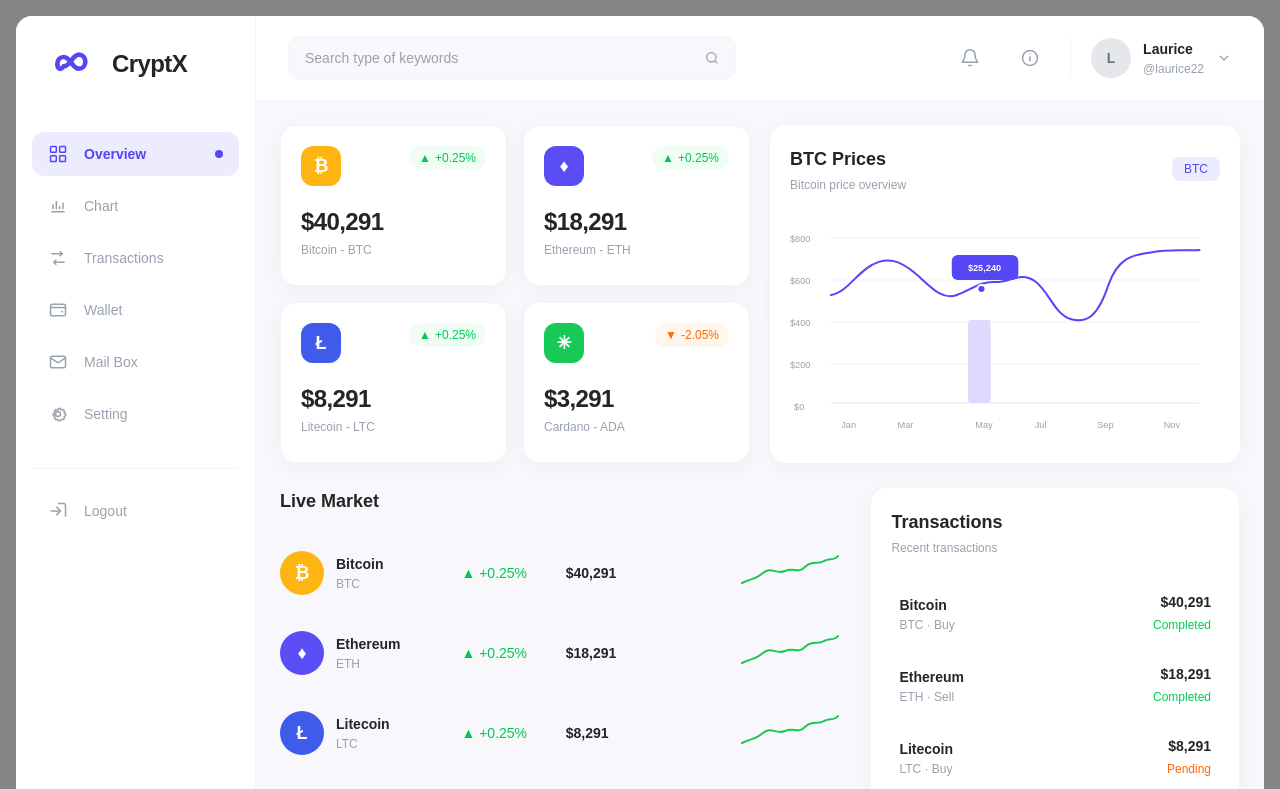
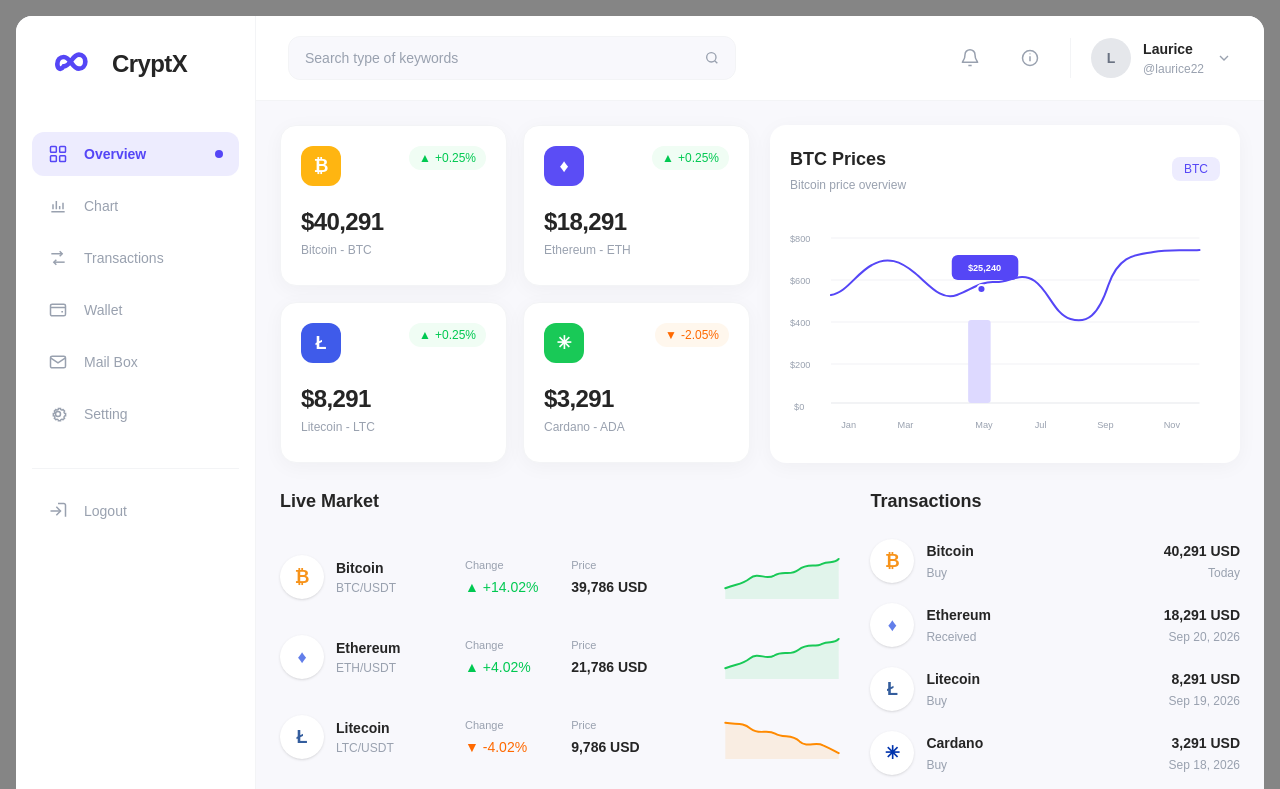
Before and after one commit to bonolokeletsophasha-ai/cryptx, a React (Vite) app: page / in a window 1280 px wide. Shown: the top 789 px of the page. Built offline with nearby package versions, Linux system fonts and the light colour scheme.

Commit message:
Updated Tranascation table and live amrket

```diff
--- a/src/components/ui/LiveMarket.jsx
+++ b/src/components/ui/LiveMarket.jsx
@@ -2,41 +2,41 @@ const marketData = [
   {
     id: 1,
     icon: '₿',
-    iconBg: 'bg-[#ffb511]',
+    iconColor: 'text-[#f7931a]',
     name: 'Bitcoin',
-    symbol: 'BTC',
-    price: '$40,291',
-    change: '+0.25%',
+    symbol: 'BTC/USDT',
+    price: '39,786 USD',
+    change: '+14.02%',
     positive: true,
   },
   {
     id: 2,
     icon: '♦',
-    iconBg: 'bg-[#5b4df5]',
+    iconColor: 'text-[#627eea]',
     name: 'Ethereum',
-    symbol: 'ETH',
-    price: '$18,291',
-    change: '+0.25%',
+    symbol: 'ETH/USDT',
+    price: '21,786 USD',
+    change: '+4.02%',
     positive: true,
   },
   {
     id: 3,
     icon: 'Ł',
-    iconBg: 'bg-[#3f5bea]',
+    iconColor: 'text-[#345d9d]',
     name: 'Litecoin',
-    symbol: 'LTC',
-    price: '$8,291',
-    change: '+0.25%',
-    positive: true,
+    symbol: 'LTC/USDT',
+    price: '9,786 USD',
+    change: '-4.02%',
+    positive: false,
   },
   {
     id: 4,
     icon: '✳',
-    iconBg: 'bg-[#19c957]',
+    iconColor: 'text-[#0033ad]',
     name: 'Cardano',
-    symbol: 'ADA',
-    price: '$3,291',
-    change: '-2.05%',
+    symbol: 'ADA/USDT',
+    price: '4,786 USD',
+    change: '+0.02%',
     positive: false,
   },
 ]
@@ -46,7 +46,7 @@ function LiveMarket() {
     <section className="h-full">
 
       {/* Heading */}
-      <div className="mb-5">
+      <div className="mb-6">
         <h2 className="text-lg font-semibold text-[#252525]">
           Live Market
         </h2>
@@ -58,19 +58,22 @@ function LiveMarket() {
         {marketData.map((coin) => (
           <div
             key={coin.id}
-            className="grid grid-cols-[1.5fr_0.8fr_0.9fr_1.5fr] items-center gap-4 py-4"
+            className="grid grid-cols-[1.5fr_0.8fr_0.9fr_1.4fr] items-center gap-4 py-4"
           >
 
             {/* Coin */}
             <div className="flex items-center gap-3">
 
-              {/* Circular Icon */}
-              <div
-                className={`flex h-11 w-11 shrink-0 items-center justify-center rounded-full text-lg font-semibold text-white ${coin.iconBg}`}
-              >
-                {coin.icon}
+              {/* White Circular Icon */}
+              <div className="flex h-11 w-11 shrink-0 items-center justify-center rounded-full bg-white shadow-sm">
+                <span
+                  className={`text-lg font-bold ${coin.iconColor}`}
+                >
+                  {coin.icon}
+                </span>
               </div>
 
+              {/* Coin Name */}
               <div>
                 <p className="text-sm font-semibold text-[#252525]">
                   {coin.name}
@@ -85,8 +88,12 @@ function LiveMarket() {
 
             {/* Change */}
             <div>
+              <p className="text-[11px] text-gray-400">
+                Change
+              </p>
+
               <p
-                className={`text-sm font-medium ${
+                className={`mt-1 text-sm font-medium ${
                   coin.positive
                     ? 'text-green-500'
                     : 'text-orange-500'
@@ -98,31 +105,58 @@ function LiveMarket() {
 
             {/* Price */}
             <div>
-              <p className="text-sm font-semibold text-[#252525]">
+              <p className="text-[11px] text-gray-400">
+                Price
+              </p>
+
+              <p className="mt-1 text-sm font-semibold text-[#252525]">
                 {coin.price}
               </p>
             </div>
 
-            {/* Graph */}
+            {/* Shaded Graph */}
             <div className="flex justify-end">
 
               <svg
-                viewBox="0 0 100 40"
-                className="h-10 w-28"
+                viewBox="0 0 120 45"
+                className="h-11 w-32"
                 fill="none"
               >
+
+                {/* Shaded Area */}
                 <path
                   d={
                     coin.positive
-                      ? 'M2 30 C12 25 15 27 23 20 C31 13 37 22 45 18 C54 14 58 21 65 14 C72 7 78 12 84 8 C90 5 94 8 98 3'
-                      : 'M2 8 C12 10 17 6 25 13 C34 20 39 12 47 17 C56 23 61 18 68 25 C76 32 83 24 89 29 C94 32 97 35 98 37'
+                      ? 'M2 34 C14 29 18 31 27 24 C36 17 43 26 52 21 C62 15 68 22 77 15 C86 8 94 13 101 9 C108 6 114 9 118 4 L118 45 L2 45 Z'
+                      : 'M2 8 C14 10 19 7 28 14 C37 21 44 14 53 19 C62 24 70 19 78 27 C86 34 94 27 102 31 C109 34 114 37 118 39 L118 45 L2 45 Z'
                   }
-                  stroke={coin.positive ? '#19c957' : '#ff8a00'}
+                  fill={
+                    coin.positive
+                      ? 'rgba(25, 201, 87, 0.10)'
+                      : 'rgba(255, 138, 0, 0.10)'
+                  }
+                />
+
+                {/* Graph Line */}
+                <path
+                  d={
+                    coin.positive
+                      ? 'M2 34 C14 29 18 31 27 24 C36 17 43 26 52 21 C62 15 68 22 77 15 C86 8 94 13 101 9 C108 6 114 9 118 4'
+                      : 'M2 8 C14 10 19 7 28 14 C37 21 44 14 53 19 C62 24 70 19 78 27 C86 34 94 27 102 31 C109 34 114 37 118 39'
+                  }
+                  stroke={
+                    coin.positive
+                      ? '#19c957'
+                      : '#ff8a00'
+                  }
                   strokeWidth="2"
                   strokeLinecap="round"
                 />
+
               </svg>
+
             </div>
+
           </div>
         ))}
 
--- a/src/components/ui/TransactionTable.jsx
+++ b/src/components/ui/TransactionTable.jsx
@@ -2,55 +2,77 @@ import transactionData from '../../data/transactionData'
 
 function TransactionTable() {
   return (
-    <div className="h-full rounded-2xl border border-gray-100 bg-white p-5 shadow-[0_4px_20px_rgba(0,0,0,0.04)]">
+    <section className="h-full">
 
       {/* Heading */}
       <div className="mb-6">
         <h2 className="text-lg font-semibold text-[#252525]">
           Transactions
         </h2>
-
-        <p className="mt-1 text-xs text-gray-400">
-          Recent transactions
-        </p>
       </div>
 
       {/* Transactions */}
-      <div className="space-y-1">
+      <div className="space-y-5">
 
         {transactionData.map((transaction) => (
           <div
             key={transaction.id}
-            className="flex items-center justify-between rounded-xl px-2 py-3 transition hover:bg-gray-50"
+            className="flex items-center justify-between"
           >
 
-            {/* Coin */}
-            <div className="min-w-0">
-              <p className="truncate text-sm font-semibold text-[#252525]">
+            {/* Left: Coin Icon + Name + Type */}
+            <div className="flex items-center gap-3">
+
+              {/* Circular Icon */}
+              <div className="flex h-11 w-11 shrink-0 items-center justify-center rounded-full bg-white shadow-sm">
+                <span
+                  className={`text-lg font-bold ${
+                    transaction.symbol === 'BTC'
+                      ? 'text-[#f7931a]'
+                      : transaction.symbol === 'ETH'
+                      ? 'text-[#627eea]'
+                      : transaction.symbol === 'LTC'
+                      ? 'text-[#345d9d]'
+                      : 'text-[#0033ad]'
+                  }`}
+                >
+                  {transaction.symbol === 'BTC'
+                    ? '₿'
+                    : transaction.symbol === 'ETH'
+                    ? '♦'
+                    : transaction.symbol === 'LTC'
+                    ? 'Ł'
+                    : '✳'}
+                </span>
+              </div>
+
+              {/* Coin Name + Type */}
+              <div>
+                <p className="text-sm font-semibold text-[#252525]">
                   {transaction.coin}
                 </p>
 
-              <p className="mt-0.5 text-xs text-gray-400">
-                {transaction.symbol} · {transaction.type}
+                <p className="mt-1 text-xs text-gray-400">
+                  {transaction.type === 'Sell'
+                    ? 'Received'
+                    : 'Buy'}
                 </p>
               </div>
 
-            {/* Price and status */}
-            <div className="ml-3 text-right">
+            </div>
+
+            {/* Right: Price + Date */}
+            <div className="text-right">
 
               <p className="text-sm font-semibold text-[#252525]">
-                {transaction.price}
+                {transaction.price.replace('$', '')} USD
               </p>
 
-              <span
-                className={`text-xs font-medium ${
-                  transaction.status === 'Completed'
-                    ? 'text-green-500'
-                    : 'text-orange-500'
-                }`}
-              >
-                {transaction.status}
-              </span>
+              <p className="mt-1 text-xs text-gray-400">
+                {transaction.date === 'Sep 21, 2026'
+                  ? 'Today'
+                  : transaction.date}
+              </p>
 
             </div>
 
@@ -58,7 +80,7 @@ function TransactionTable() {
         ))}
 
       </div>
-    </div>
+    </section>
   )
 }
 
```
Lines whose indentation alone changed are shown as unchanged.
